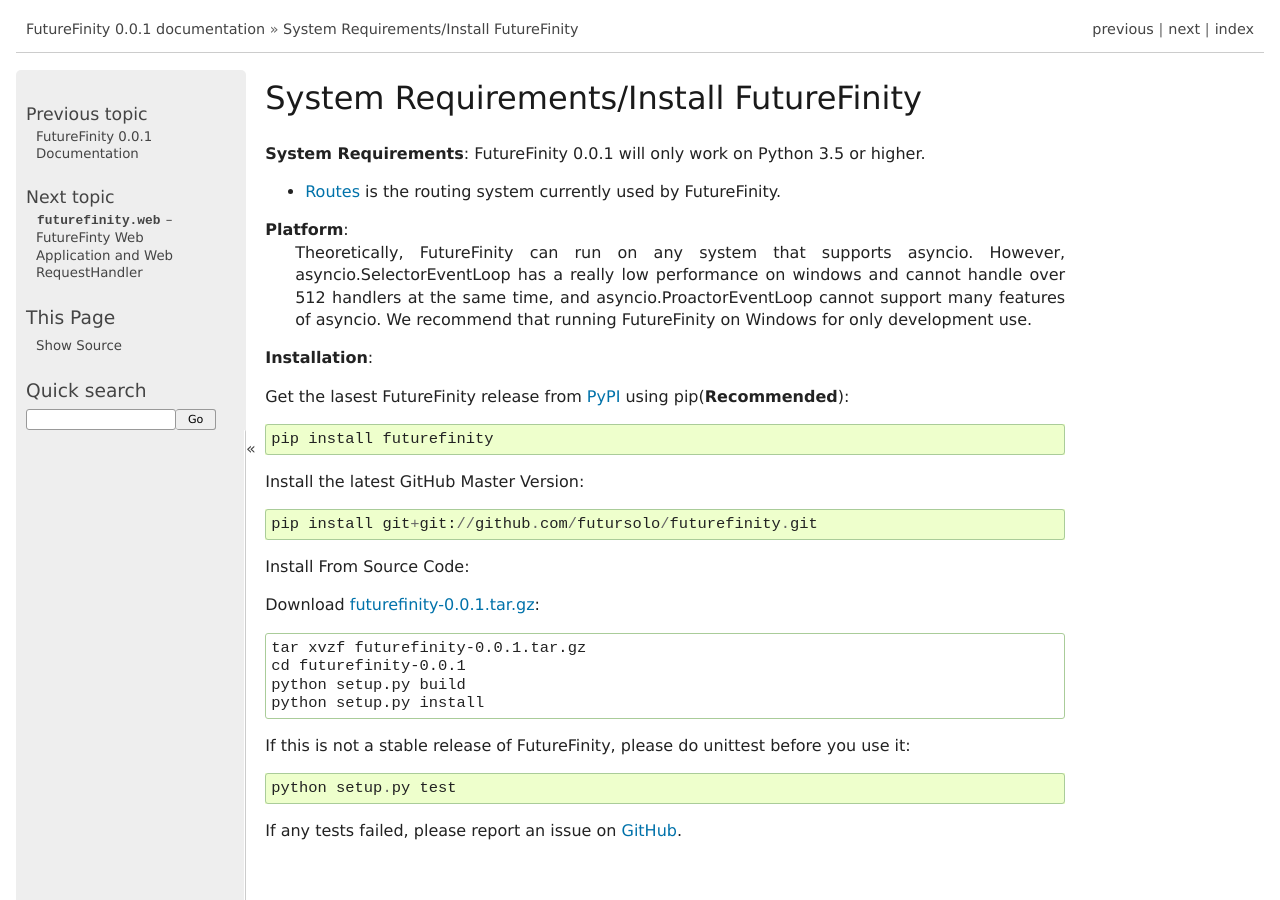
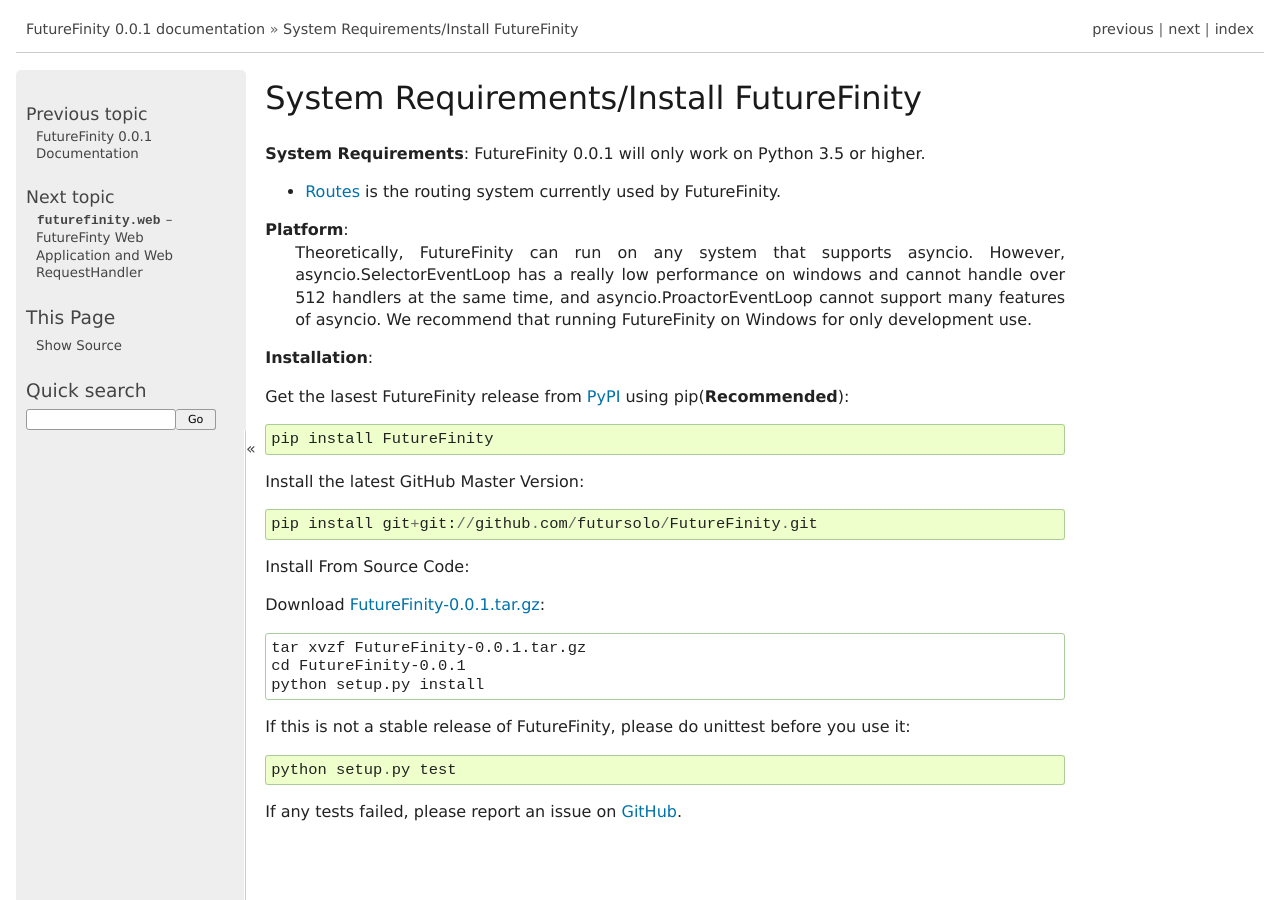
Before and after one commit to futursolo/futurefinity, a Sphinx documentation site: the page built from docs/install.rst, in a window 1280 px wide and 900 px high. Built offline with Sphinx 7.4.7, drawn with Linux system fonts in a browser that asks for light colours; formulas are drawn with MathJax 3.

Commit message:
Documentation Update.

```diff
--- a/docs/conf.py
+++ b/docs/conf.py
@@ -371,8 +371,8 @@
 
 extlinks = {
     "current_tarball": (
-        "https://pypi.python.org/packages/source/t/futurefinity/futurefinity-%s.tar.g%%s" % version,
-        "futurefinity-%s.tar.g" % version),
+        "https://pypi.python.org/packages/source/F/FutureFinity/FutureFinity-%s.tar.g%%s" % version,
+        "FutureFinity-%s.tar.g" % version),
 }
 
 
--- a/docs/install.rst
+++ b/docs/install.rst
@@ -18,11 +18,11 @@
 
 Get the lasest FutureFinity release from `PyPI <https://pypi.python.org/pypi/futurefinity>`_ using pip(**Recommended**)::
 
-  pip install futurefinity
+  pip install FutureFinity
 
 Install the latest GitHub Master Version::
 
-  pip install git+git://github.com/futursolo/futurefinity.git
+  pip install git+git://github.com/futursolo/FutureFinity.git
 
 Install From Source Code:
 
@@ -30,9 +30,8 @@
 
 .. parsed-literal::
 
-  tar xvzf futurefinity-|version|.tar.gz
-  cd futurefinity-|version|
-  python setup.py build
+  tar xvzf FutureFinity-|version|.tar.gz
+  cd FutureFinity-|version|
   python setup.py install
 
 If this is not a stable release of FutureFinity, please do unittest before you use it::
```
